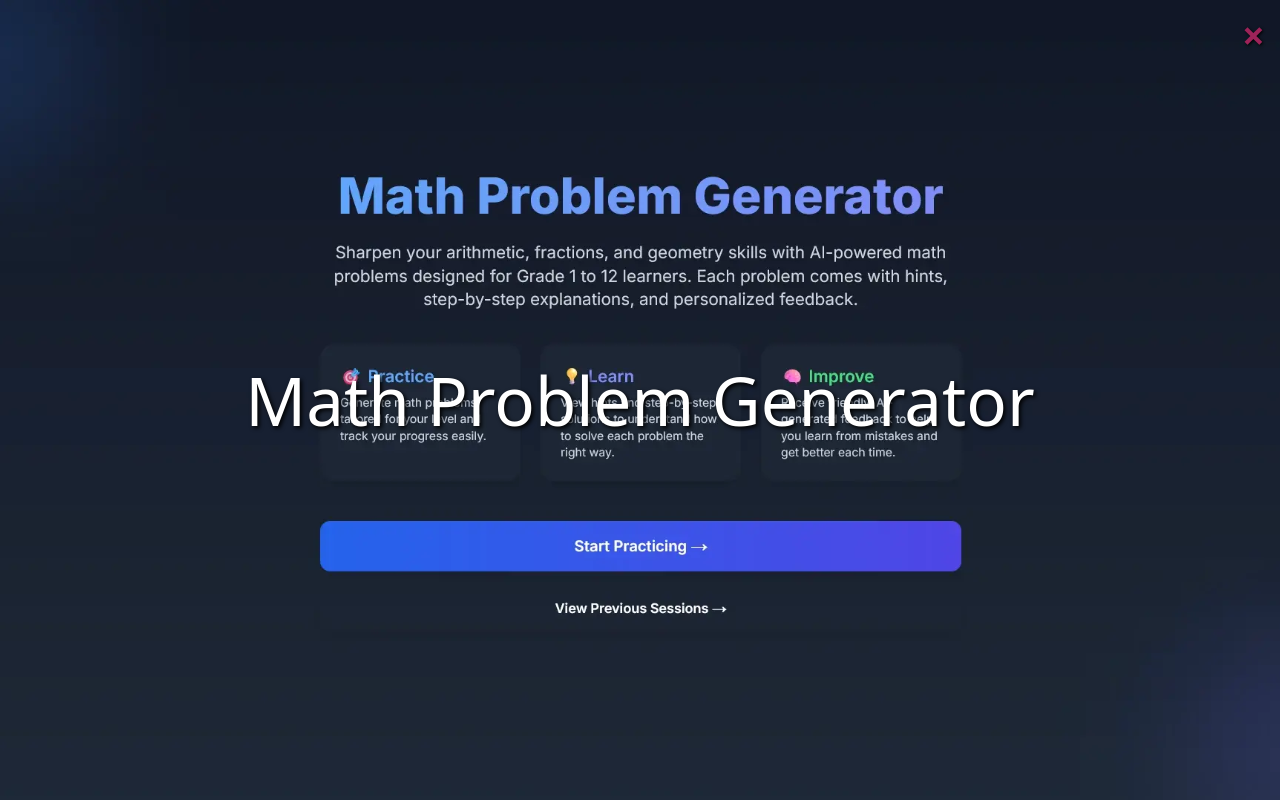
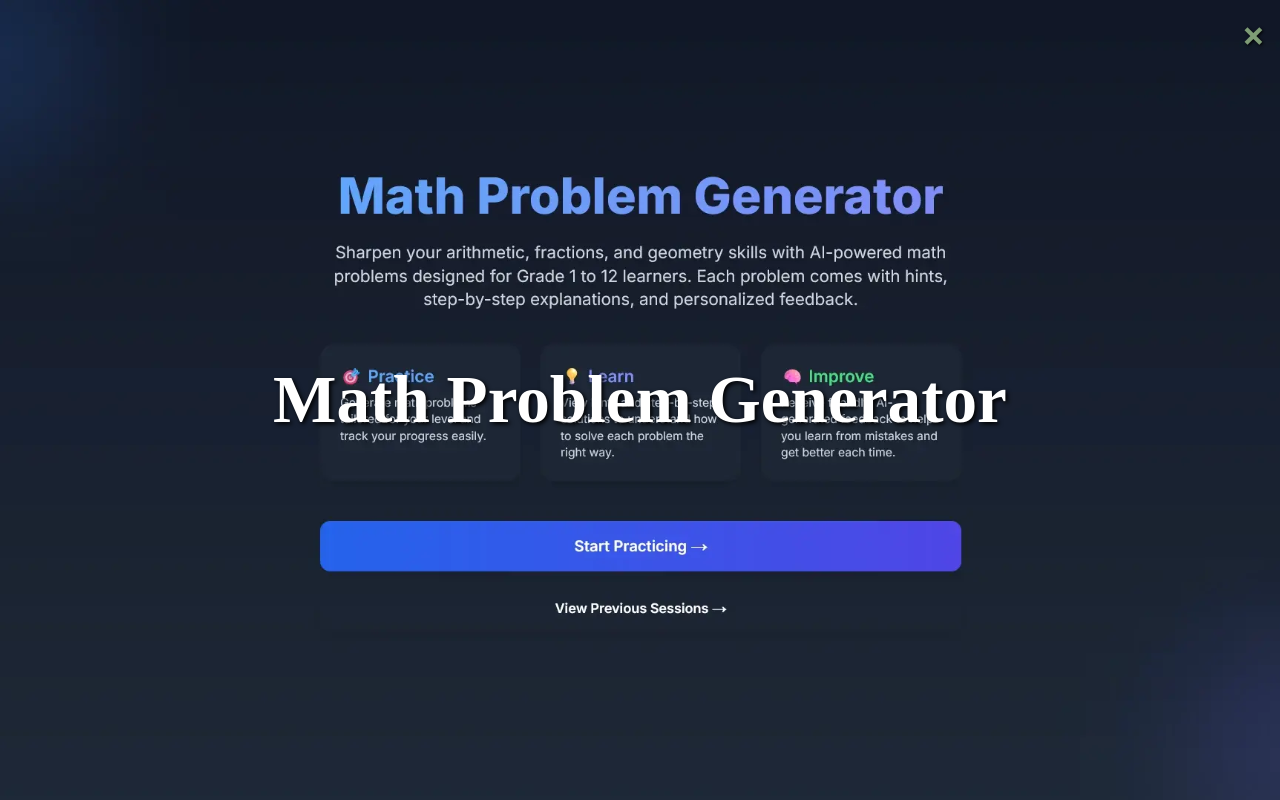
Before and after one commit to reqbahrf/MyPortfolio-react-app, a React (Vite) app: page / in a window 1280 px wide. Both pictures are taken after a click on the element 232 px from the left and 3510 px from the top of the page. Shown: the part 3110-3910 px from the top of the page. Built offline with nearby package versions, Linux system fonts and the light colour scheme.

Commit message:
style: update global theme variables and utility classes

```diff
--- a/src/App.css
+++ b/src/App.css
@@ -45,7 +45,7 @@
 }
 
 @utility nav-bar-text {
-  @apply absolute bottom-full left-1/2 mb-2 -translate-x-1/2 translate-y-2 scale-90 transform rounded-sm bg-gray-800 px-2 py-1 text-sm whitespace-nowrap text-white opacity-0 shadow-md transition-all duration-300 ease-out group-hover:translate-y-0 group-hover:scale-100 group-hover:opacity-100;
+  @apply bg-clay text-bone absolute bottom-full left-1/2 mb-2 -translate-x-1/2 translate-y-2 scale-90 transform rounded-sm px-2 py-1 text-sm whitespace-nowrap opacity-0 shadow-md transition-all duration-300 ease-out group-hover:translate-y-0 group-hover:scale-100 group-hover:opacity-100;
 }
 
 body {
@@ -75,7 +75,7 @@ body {
 }
 
 *::-webkit-scrollbar-thumb {
-  background-color: #9e2359;
+  background-color: var(--color-clay);
   border-radius: 20px;
   border: 3px solid rgba(0, 0, 0, 0.5);
 }
@@ -110,7 +110,7 @@ body {
 }
 
 #sectionPin::-webkit-scrollbar-thumb {
-  background-color: #9e2359;
+  background-color: var(--color-clay);
   border-radius: 4px;
 }
 
@@ -152,7 +152,7 @@ body {
 }
 
 .slides-container::-webkit-scrollbar-thumb {
-  background-color: #9e2359;
+  background-color: var(--color-clay);
   border-radius: 4px;
 }
 
@@ -322,7 +322,7 @@ body {
   text-shadow: 1px 1px 3px #000000;
   font-size: 40px;
   font-weight: bold;
-  color: #9e2359;
+  color: var(--color-sage);
   z-index: 20;
 }
 
@@ -362,7 +362,8 @@ body {
   display: grid;
   place-items: center;
   text-align: center;
-  font: bold;
+  font-family: var(--font-display);
+  font-weight: bold;
   text-shadow: 2px 2px 4px #000000;
   font-size: calc(4vw + 1em);
   align-content: center;
@@ -385,7 +386,7 @@ body {
 
 .is-sticky #modal-content-header {
   background-position: 50% 100%;
-  background-color: #9e2359;
+  background-color: var(--color-clay);
   height: 10vh;
   font-size: 2em;
   z-index: 2;
```
